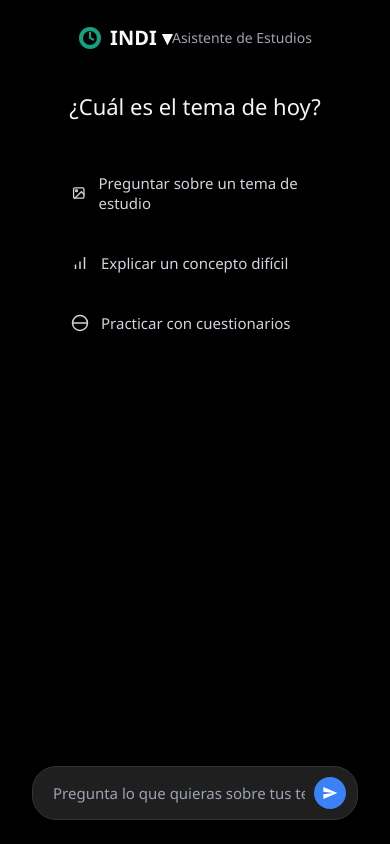
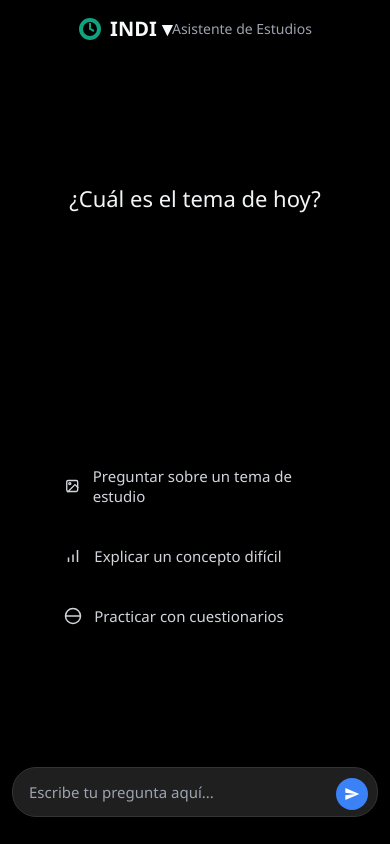
Before and after one commit to navaezespinozay-ux/INDI-estudios, a Flask app: page / in a window 390 px wide. Run offline with Flask 3, Linux system fonts and the light colour scheme; parts of the project's set-up code (start-up, migrations or seed data) failed here and were passed over.

Commit message:
index.html

```diff
--- a/templates/index.html
+++ b/templates/index.html
@@ -2,7 +2,7 @@
 <html lang="es">
 <head>
     <meta charset="UTF-8">
-    <meta name="viewport" content="width=device-width, initial-scale=1.0">
+    <meta name="viewport" content="width=device-width, initial-scale=1.0, maximum-scale=1.0, user-scalable=no">
     <title>INDI - Asistente de Estudios</title>
     <style>
         * {
@@ -12,12 +12,14 @@
             font-family: 'Segoe UI', 'Roboto', 'Helvetica Neue', sans-serif;
         }
 
-        body {
+        html, body {
             background-color: #000000;
             color: #e5e7eb;
-            height: 100vh;
+            height: 100%;
             display: flex;
             overflow: hidden;
+            position: fixed;
+            width: 100%;
         }
 
         /* Barra lateral izquierda */
@@ -86,6 +88,8 @@
             display: flex;
             flex-direction: column;
             padding: 24px 32px;
+            height: 100%;
+            min-height: 0;
         }
 
         /* Encabezado con el nombre INDI */
@@ -93,7 +97,8 @@
             display: flex;
             align-items: center;
             justify-content: space-between;
-            margin-bottom: 40px;
+            margin-bottom: 20px;
+            flex-shrink: 0;
         }
 
         .nombre-app {
@@ -110,7 +115,8 @@
             font-weight: 500;
             color: #f3f4f6;
             text-align: center;
-            margin-bottom: 40px;
+            margin: auto 0;
+            padding: 20px;
         }
 
         /* Accesos rápidos */
@@ -119,7 +125,8 @@
             flex-direction: column;
             gap: 16px;
             align-items: center;
-            margin-bottom: auto;
+            margin: auto 0;
+            padding: 20px;
         }
 
         .acceso-item {
@@ -133,6 +140,7 @@
             cursor: pointer;
             transition: background 0.2s;
             width: 280px;
+            max-width: 90%;
         }
 
         .acceso-item:hover {
@@ -146,8 +154,10 @@
             margin: 0 auto;
             flex: 1;
             overflow-y: auto;
-            padding-bottom: 24px;
+            overflow-x: hidden;
+            padding: 10px 0 20px;
             display: none;
+            min-height: 0;
         }
 
         #chat.mostrar {
@@ -159,7 +169,8 @@
             margin-bottom: 20px;
             line-height: 1.7;
             font-size: 15px;
-            white-space: pre-wrap; /* ✅ Mantiene saltos de línea y espacios */
+            white-space: pre-wrap;
+            word-break: break-word;
         }
 
         .mensaje-usuario {
@@ -172,25 +183,28 @@
             color: #e5e7eb;
         }
 
-        /* ✅ Estilo de enlaces cliqueables */
+        /* Enlaces funcionales */
         .mensaje-asistente a {
             color: #60a5fa;
-            text-decoration: none;
+            text-decoration: underline;
             font-weight: 500;
             transition: all 0.2s;
+            cursor: pointer;
         }
 
         .mensaje-asistente a:hover {
-            text-decoration: underline;
             color: #93c5fd;
+            text-decoration: none;
         }
 
-        /* Caja de entrada */
+        /* Caja de entrada CORREGIDA para celulares */
         .contenedor-entrada {
             width: 100%;
             max-width: 900px;
             margin: 0 auto;
             position: relative;
+            flex-shrink: 0;
+            padding: 10px 0 15px;
         }
 
         #entrada {
@@ -198,24 +212,28 @@
             background-color: #1f1f1f;
             border: 1px solid #333;
             border-radius: 24px;
-            padding: 16px 52px 16px 20px;
+            padding: 14px 50px 14px 18px;
             color: white;
-            font-size: 15px;
+            font-size: 16px; /* Tamaño legible en celulares */
             outline: none;
             transition: border-color 0.2s;
+            -webkit-appearance: none;
+            appearance: none;
         }
 
         #entrada:focus {
             border-color: #4b5563;
+            box-shadow: 0 0 0 3px rgba(59, 130, 246, 0.2);
         }
 
         #entrada::placeholder {
             color: #9ca3af;
+            font-size: 15px;
         }
 
         .boton-enviar {
             position: absolute;
-            right: 12px;
+            right: 10px;
             top: 50%;
             transform: translateY(-50%);
             background-color: #3b82f6;
@@ -228,6 +246,7 @@
             align-items: center;
             justify-content: center;
             transition: background 0.2s;
+            flex-shrink: 0;
         }
 
         .boton-enviar:disabled {
@@ -255,16 +274,33 @@
             border-radius: 3px;
         }
 
-        /* Responsivo */
+        /* Responsivo MEJORADO para celulares */
         @media (max-width: 768px) {
             .sidebar {
                 display: none;
+            }
+            .contenedor-principal {
+                padding: 15px 12px;
             }
             .texto-inicio {
                 font-size: 22px;
             }
             .encabezado {
                 justify-content: center;
+            }
+            .acceso-item {
+                width: 100%;
+            }
+            .mensaje {
+                max-width: 92%;
+                font-size: 15px;
+            }
+            .contenedor-entrada {
+                padding: 8px 0 12px;
+            }
+            #entrada {
+                font-size: 16px; /* Evita que el navegador haga zoom raro */
+                padding: 13px 48px 13px 16px;
             }
         }
     </style>
@@ -332,7 +368,7 @@
         <div id="chat"></div>
 
         <div class="contenedor-entrada">
-            <input type="text" id="entrada" placeholder="Pregunta lo que quieras sobre tus temas de estudio...">
+            <input type="text" id="entrada" placeholder="Escribe tu pregunta aquí..." autocomplete="off">
             <button id="enviar" class="boton-enviar">
                 <svg viewBox="0 0 24 24"><path d="M2.01 21L23 12 2.01 3 2 10l15 2-15 2z"></path></svg>
             </button>
@@ -346,10 +382,10 @@
         const inicio = document.getElementById('inicio');
         const accesos = document.getElementById('accesos');
 
-        // ✅ Convierte enlaces en cliqueables
+        // Convierte enlaces en cliqueables
         function convertirEnlaces(texto) {
-            const patron = /(https?:\/\/[^\s\n]+)/g;
-            return texto.replace(patron, '<a href="$1" target="_blank" rel="noopener noreferrer">$1</a>');
+            const patronEnlaces = /(https?:\/\/[a-zA-Z0-9áéíóúñ\.\-\/\_\?\=\&]+)/g;
+            return texto.replace(patronEnlaces, '<a href="$1" target="_blank" rel="noopener noreferrer">$1</a>');
         }
 
         // Nuevo chat
@@ -359,13 +395,14 @@
             inicio.style.display = 'block';
             accesos.style.display = 'flex';
             entrada.value = '';
+            // Oculta teclado al reiniciar
+            entrada.blur();
         }
 
-        // Agregar mensaje (con enlaces ya convertidos)
+        // Agregar mensaje con enlaces funcionales
         function agregarMensaje(texto, tipo) {
             const div = document.createElement('div');
             div.classList.add('mensaje', `mensaje-${tipo}`);
-            // Si es del asistente, convertimos enlaces y usamos HTML
             if (tipo === 'asistente') {
                 div.innerHTML = convertirEnlaces(texto);
             } else {
@@ -380,12 +417,10 @@
             const texto = entrada.value.trim();
             if (!texto) return;
 
-            // Ocultar elementos de inicio
             inicio.style.display = 'none';
             accesos.style.display = 'none';
             chat.classList.add('mostrar');
 
-            // Mostrar pregunta del usuario
             agregarMensaje(texto, 'usuario');
             entrada.value = '';
             enviar.disabled = true;
@@ -408,6 +443,15 @@
         // Eventos
         enviar.addEventListener('click', consultar);
         entrada.addEventListener('keydown', e => e.key === 'Enter' && consultar());
+
+        // Evita que el teclado mueva mal la pantalla en celulares
+        window.addEventListener('resize', () => {
+            if (document.activeElement === entrada) {
+                setTimeout(() => {
+                    entrada.scrollIntoView({behavior: 'smooth', block: 'nearest'});
+                }, 100);
+            }
+        });
     </script>
 </body>
 </html>
```
